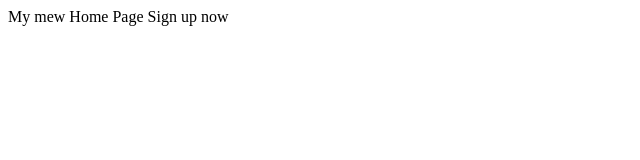
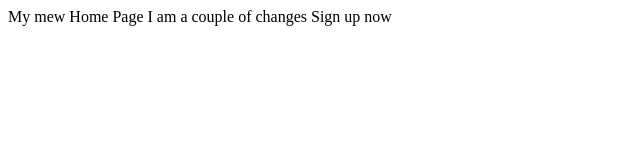
Before and after one commit to leroy009/groot-groot, a plain HTML site: page index.html in a window 1280 px wide. Shown: the whole page, without its empty margins (0-640 px from the left). Drawn offline with Linux system fonts and the light colour scheme.

Commit message:
a couple of changes

```diff
--- a/index.html
+++ b/index.html
@@ -6,6 +6,9 @@
   </head>
   <body>
     My mew Home Page
+
+    I am a couple of changes
+
     Sign up now
   </body>
 </html>
```
